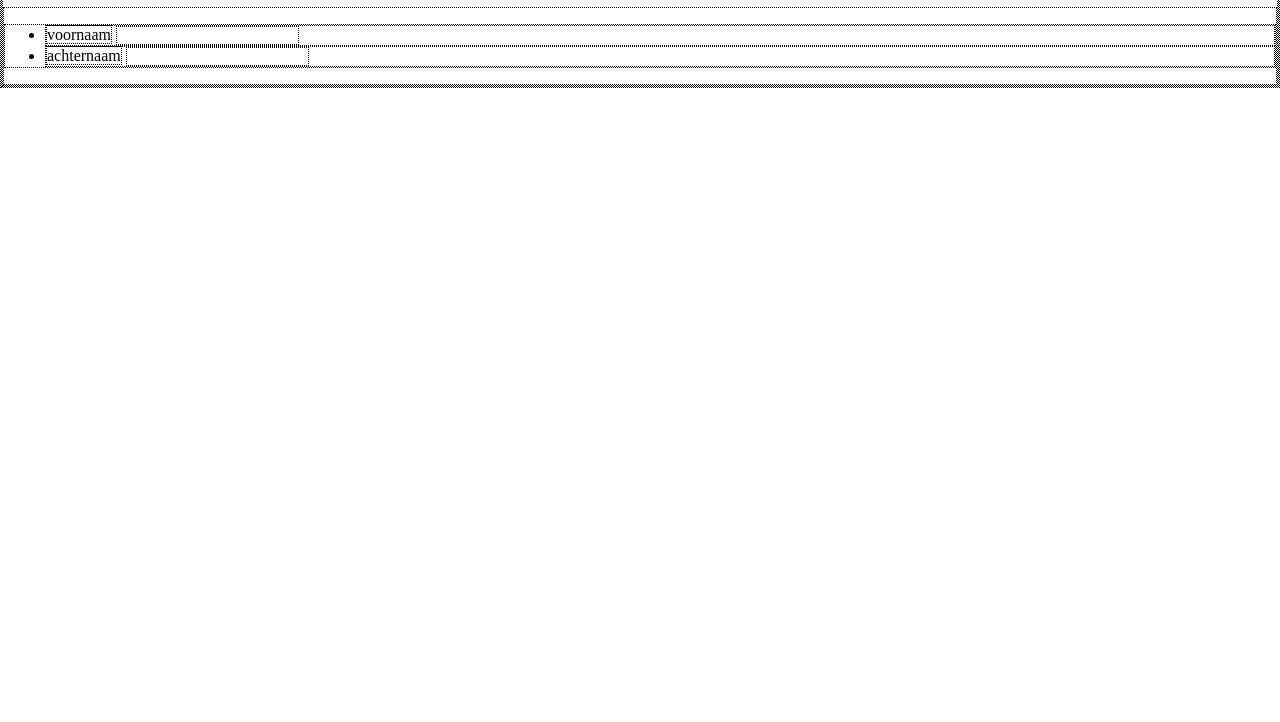
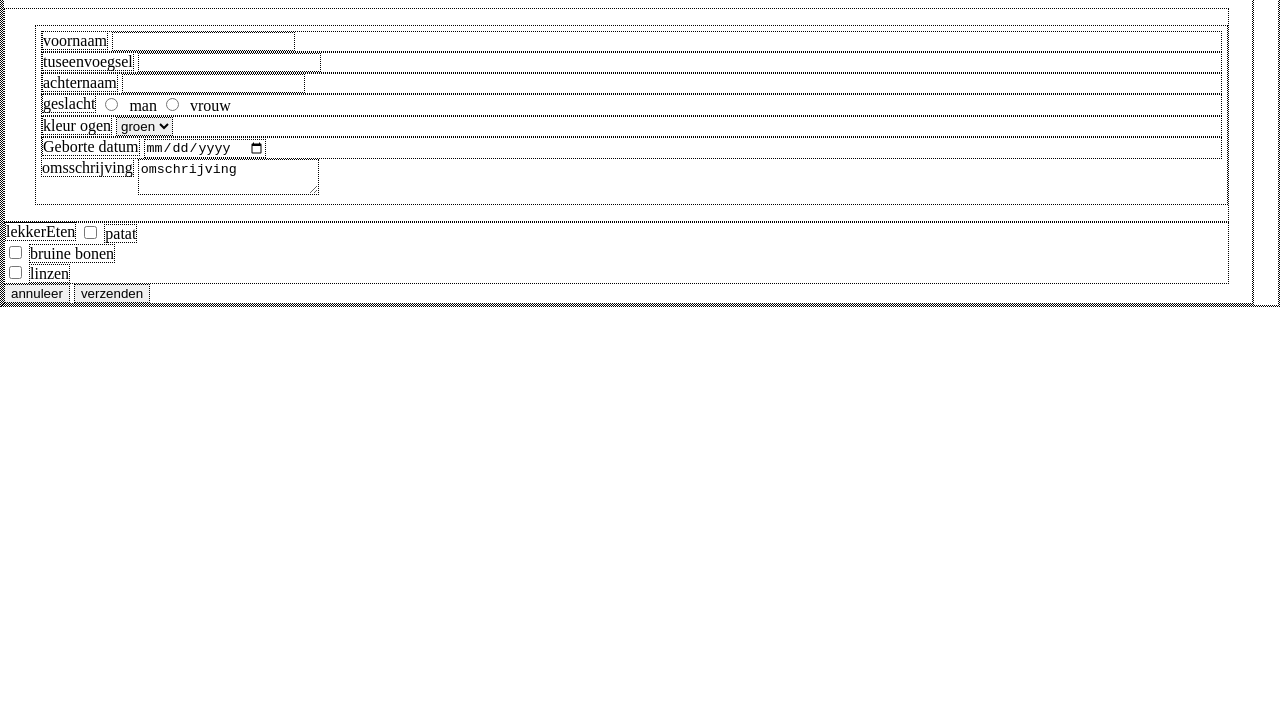
Before and after one commit to cyberdogg13/HTML-CSS, a plain HTML site: page Hoofdstuk6/index.html in a window 1280 px wide. Shown: the part 78-800 px from the top of the page. Drawn offline with Linux system fonts and the light colour scheme.

Commit message:
bijna klaar met Hoofdstuk 6

```diff
--- a/Hoofdstuk6/index.html
+++ b/Hoofdstuk6/index.html
@@ -9,24 +9,63 @@
     <link rel="stylesheet" type="text/css" href="style.css">
 </head>
 <body>
+<div>
     <form action="http://www.savatarian.com/html5/form.php" method="post">
         <H1>Voorbeerldformulier</H1>
-    <section id="sectie1">
+        <div id="div1">
             <ul>
                 <li>
                     <label for="voornaam">voornaam</label>
                     <input type="text" name="voornaam" id="voornaam">
                 </li>
                 <li>
+                    <label for="tussenvoegsel">tuseenvoegsel</label>
+                    <input type="text" name="tussenvoegsel" id="tussenvoegsel">
+                </li>
+                <li>
                     <label for="achternaam">achternaam</label>
                     <input type="text" name="achternaam" id="achternaam">
                 </li>
+                <li>
+                    <label for="geslacht">geslacht</label>
+                    <input type="radio" name="geslacht" value="man" id="geslacht">
+                    &nbsp;man
+                    <input type="radio" name="geslacht" value="vrouw">
+                    &nbsp;vrouw
+                </li>
+                <li>
+                    <label for="kleurOgen">kleur ogen</label>
+                    <select name="kleurOgen" id="kleurOgen">
+                        <option>groen</option>
+                        <option>blauw</option>
+                        <option>bruin</option>
+                    </select>
 
+                </li>
+                <li>
+                    <label for="geborteDatum">Geborte datum</label>
+                    <input type="date" name="geborteDatum" id="geborteDatum">
+                </li>
+                <label for="omschrijving">omsschrijving</label>
+                <textarea name="omschrijving" id="omschrijving">omschrijving</textarea>
             </ul>
+        </div>
+        <div id="div2">
+            <label for="lekkerEten">lekkerEten</label>
+            <input type="checkbox" name="lekkerEten" value="patat" id="lekkerEten">
+            <span class="checkbox">patat</span><br>
+            <input type="checkbox" name="lekkerEten" value="bruine bonen">
+            <span class="checkbox">bruine bonen</span><br>
+            <input type="checkbox" name="lekkerEten" value="linzen">
+            <span class="checkbox">linzen</span><br>
 
-    </section>
+
+        </div>
+        <input type="reset" name="annuleer" value="annuleer">
+        <input type="submit" name="verzenden" value="verzenden">
 
 
     </form>
+</div>
 </body>
 </html>
--- a/Hoofdstuk6/style.css
+++ b/Hoofdstuk6/style.css
@@ -6,7 +6,27 @@ body{
     margin: 0;
 
 }
-section1 {
-    float: left;
+div{
+    position: relative;
+    width: 98%;
+}
+div1 {
+    position: absolute;
+    left: 150px;
+    width: 200px;
 
 }
+div2{
+    position: absolute;
+    right: 150PX;
+    width: 200px;
+
+}
+ul{
+    list-style-type: none;
+    padding: 5px;
+    margin-left: 30px;
+}
+label{
+    vertical-align: top;
+}
```
Also changed, not shown: Hoofdstuk5/index.html (+2 -1 lines). Lines whose indentation alone changed are shown as unchanged.
